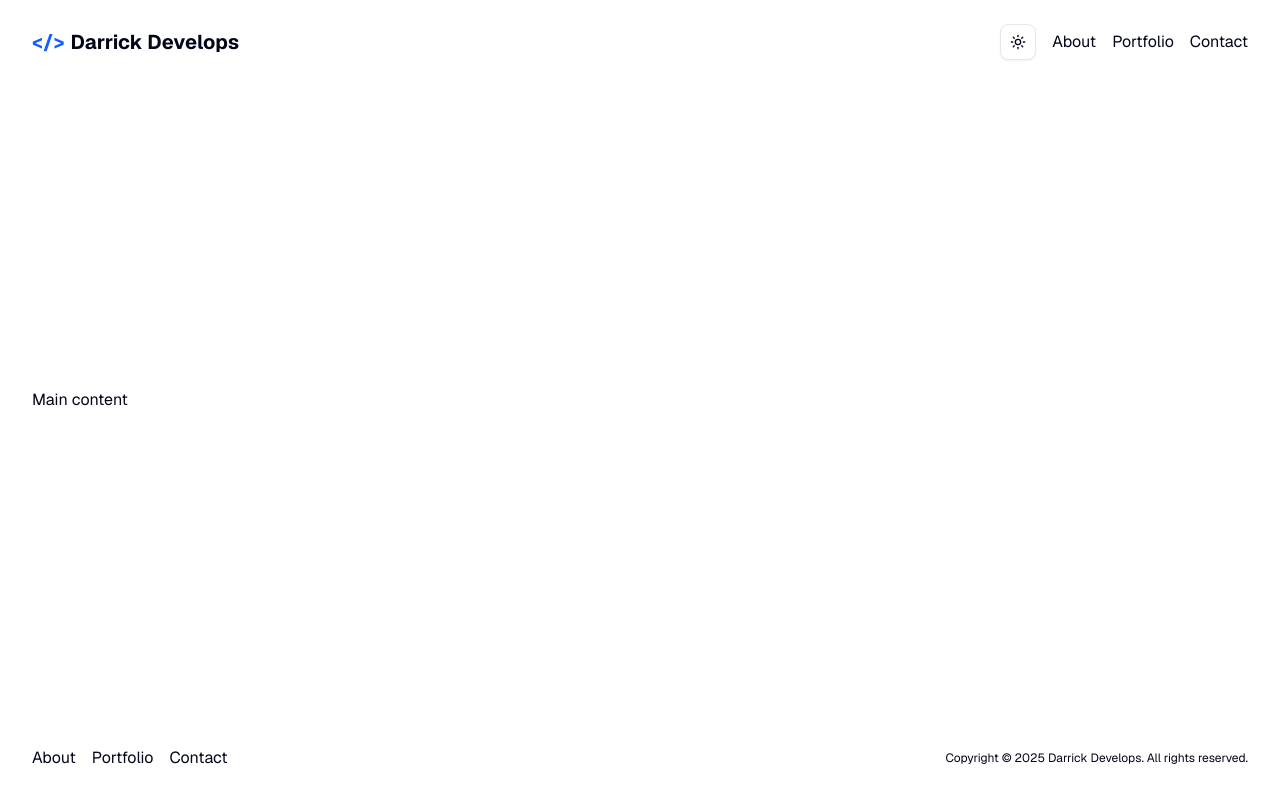
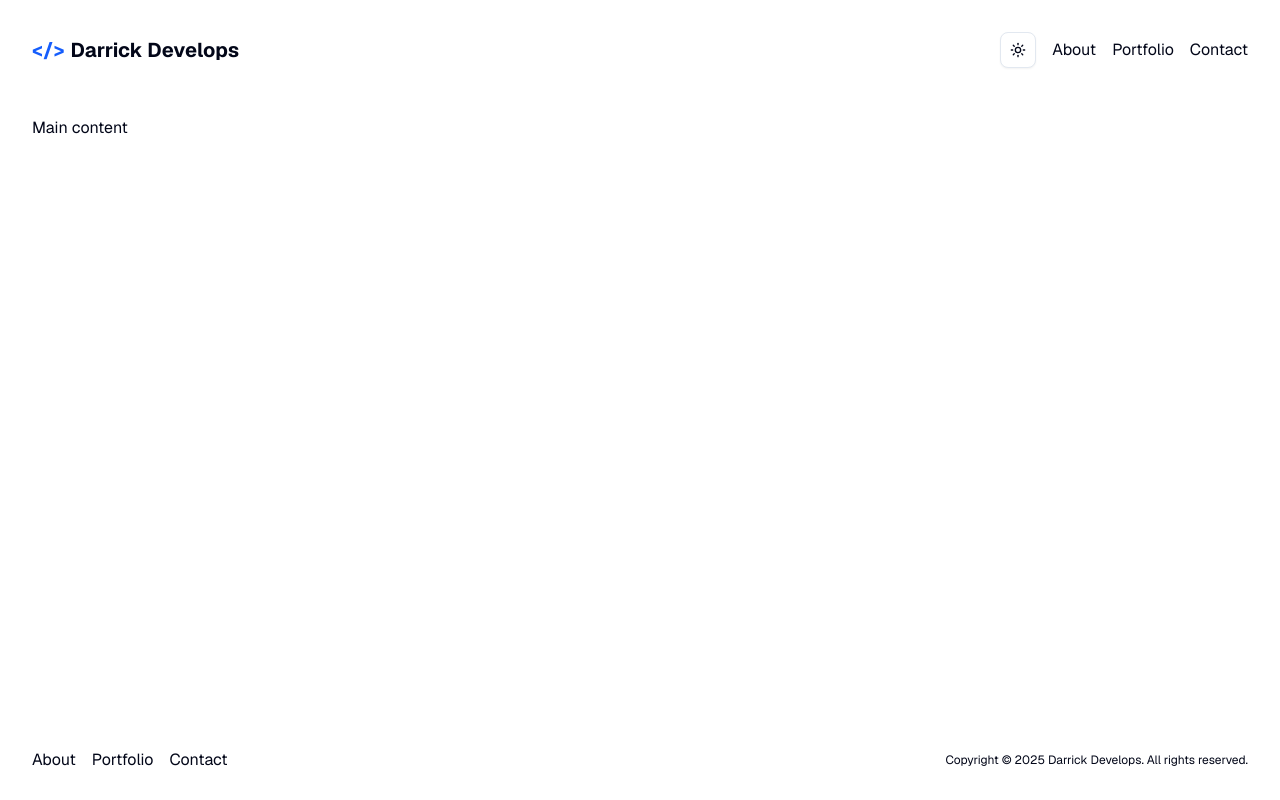
Before and after one commit to DarrickFauvel/darrickdevelops-www-v06, a Next.js app: page / in a window 1280 px wide. Built offline with nearby package versions, Linux system fonts and the light colour scheme.

Commit message:
remove centering of items

```diff
--- a/app/layout.tsx
+++ b/app/layout.tsx
@@ -39,7 +39,7 @@ export default function RootLayout({
           enableSystem
           disableTransitionOnChange>
           <MainContentSkipLink />
-          <div className="grid grid-rows-[20px_1fr_20px] items-center min-h-screen px-2 pt-4 pb-8 gap-16 sm:px-4 sm:pt-8 md:px-8 font-[family-name:var(--font-geist-sans)]">
+          <div className="grid grid-rows-[20px_1fr_20px] min-h-screen px-2 pt-4 pb-8 gap-16 sm:px-4 sm:pt-8 md:px-8 font-[family-name:var(--font-geist-sans)]">
             <Header />
             {children}
             <Footer />
```
